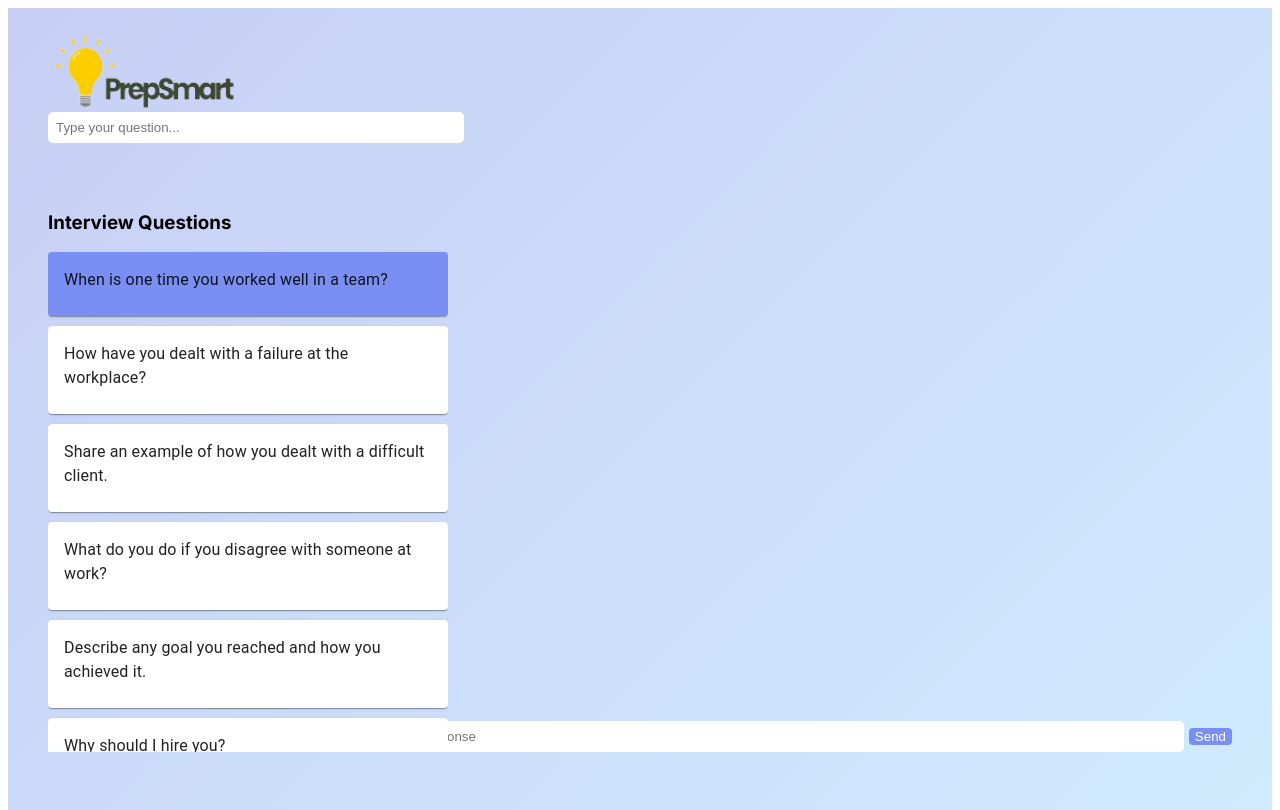
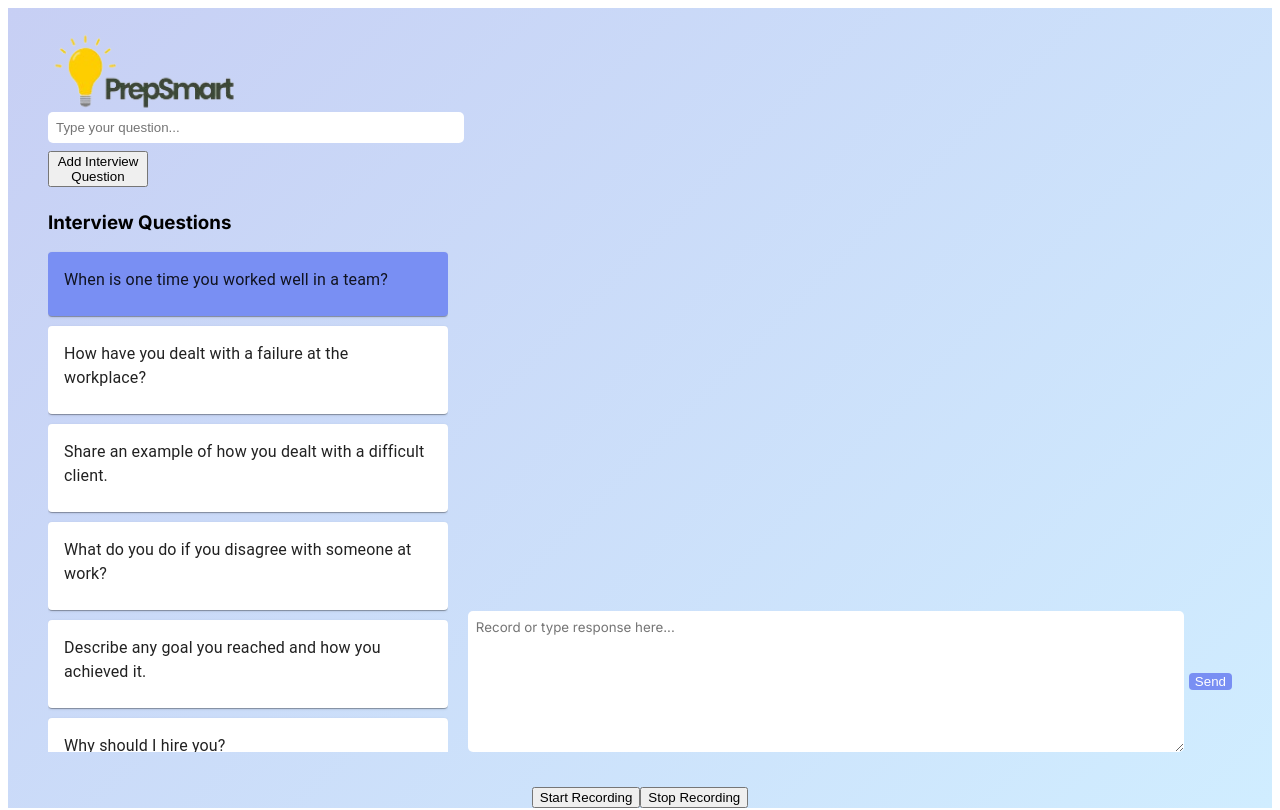
Before and after one commit to meganong1/prep-smart, a Next.js app: page / in a window 1280 px wide. Shown: the top 810 px of the page. Built offline with nearby package versions, Linux system fonts and the light colour scheme.

Commit message:
added and updated record and question buttons

```diff
--- a/src/app/page.jsx
+++ b/src/app/page.jsx
@@ -47,7 +47,7 @@
   useEffect(() => {
     if (text) {
       setInput(text);
-      let textWithPrompt = responsePrompt + questions[selectedQuestionIndex]+'to this answer (be very specific, keep under 250 words):'+text;
+      let textWithPrompt = responsePrompt + questions[selectedQuestionIndex]+'to this answer (be very specific, keep under 200 words):'+text;
       complete(textWithPrompt);
     }
   }, [text, complete]);
@@ -56,19 +56,19 @@
     <div className={styles.main}>
       <form onSubmit={(e) => { e.preventDefault();
 
-            let textWithPrompt = responsePrompt + questions[selectedQuestionIndex] + 'to this answer (be very specific, keep under 250 words):'+input;
+            let textWithPrompt = responsePrompt + questions[selectedQuestionIndex] + 'to this answer (be very specific, keep under 200 words):'+input;
 
             complete(textWithPrompt);
 
         }} className={styles.chatForm}>
         <div className={styles.chat}>
-          <input
+        <textarea
           className={styles.chatbox}
-            type="text"
           value={input}
           onChange={e => setInput(e.target.value)}
-            placeholder='Submit response'
-          />
+          placeholder='Record or type response here...'
+          rows="4"
+      ></textarea>
           {/* <button className={styles.stopbutton} onClick={stop}>
             Stop
           </button> */}
@@ -89,8 +89,13 @@
             type="text"
             placeholder="Type your question..."
             value={inputVal}
-          onChange={e => setInputVal(e.target.value)}
+            onChange={(e) => setInputVal(e.target.value)}
           />
+          <div className="submitQuestion">
+            <button onSubmit={handleSubmitQuestion}>
+              Add Interview Question
+            </button>
+          </div>
         </form>
       <div className={styles.questionList}>
         <h3>Interview Questions</h3>
--- a/src/app/page.module.css
+++ b/src/app/page.module.css
@@ -2,26 +2,37 @@
 
 
 .body {
-    margin: 0;
-    padding: 0;
-    height: 100%;
-    overflow: hidden;
+  margin: 0;
+  padding: 0;
+  overflow: hidden;
+  height: 100%;
 
-  }
+}
+
 
   .main {
+    margin: 0;
+
     display: flex;
     flex-direction: column;
     justify-content: space-between;
     align-items: center;
-    padding: 6rem;
+    padding: 0;
     min-height: 100vh;
     background: linear-gradient(135deg, #C7CFF4, #D0EDFF);
+
   }
 
   .title {
     margin-bottom: 20px;
   }
+
+  .textarea {
+    font-family: Arial;
+  }
+
+
+
 
   .description {
     display: inherit;
@@ -45,6 +56,8 @@
 
   .questionForm {
     position: absolute;
+    width:100px;
+
     top: 7rem;
     left: 3rem;
     display: flex;
@@ -74,20 +87,24 @@
     display: flex;
     flex-direction: row;
     align-items: center;
-  }
+    justify-content: flex-start; /* Ensures elements are lined up starting from the left */
+}
 
   .app {
     background-color: rgb(125, 154, 255);
   }
 
   .chatbox {
-   width: 800px;
+   width: 700px;
+   height:125px;
    padding: 0.5rem;
    color: rgb(0, 0, 0);
    background-color: rgb(255, 255, 255);
    border-radius: 5px;
    border: none;
    margin-right: 5px;
+   font-family: var(--font-mono);
+
   }
 
   .stopbutton {
@@ -134,3 +151,14 @@
    .text {
     color: black;
    }
+
+
+   .recordingButton {
+    margin-right: 10px; /* Spacing between buttons and the input box */
+    padding: 0.5rem;
+    color: white;
+    background-color: #4CAF50; /* Green color for visibility */
+    border-radius: 4px;
+    border: none;
+    cursor: pointer;
+}
```
Lines whose indentation alone changed are shown as unchanged.
